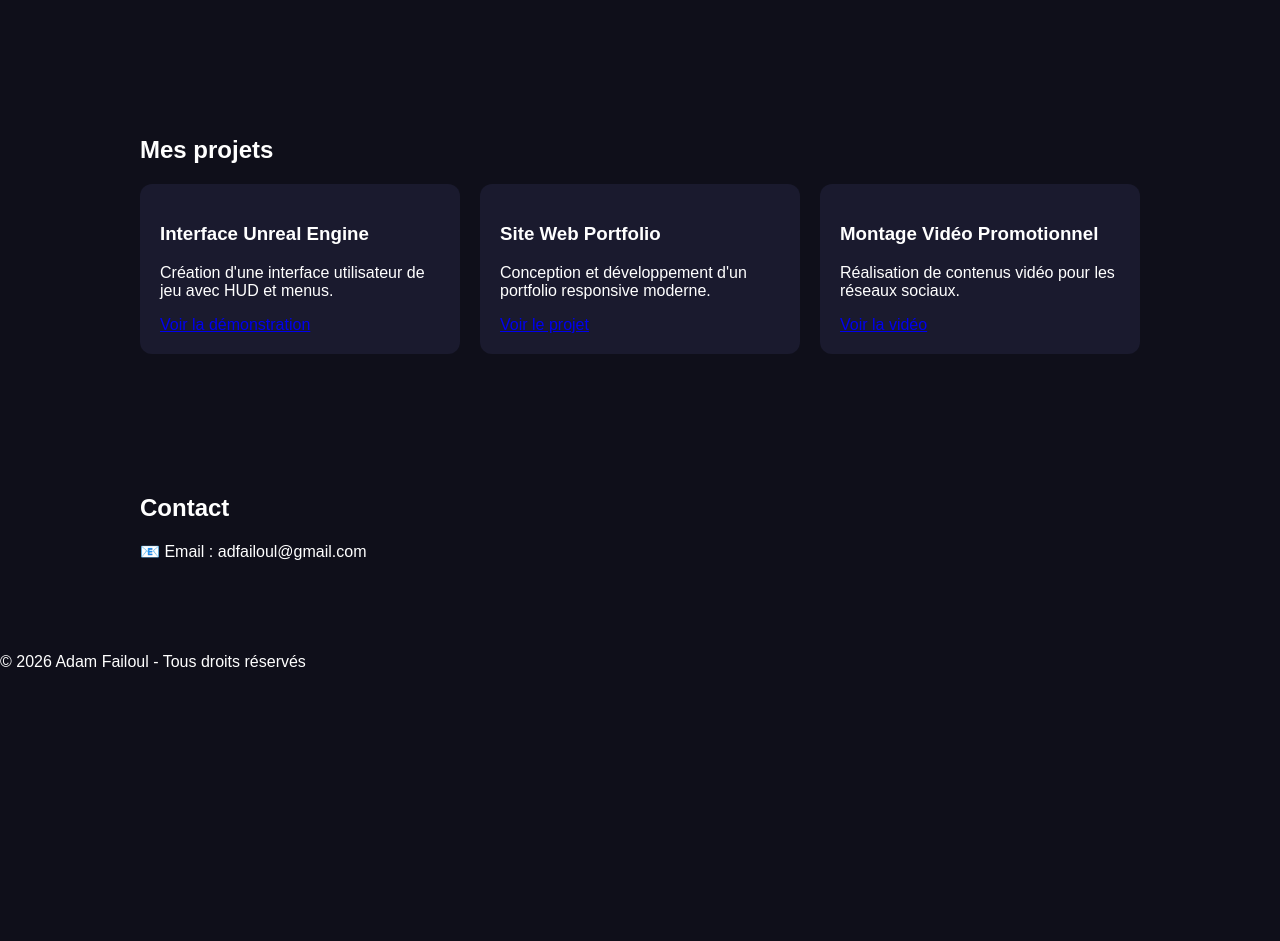
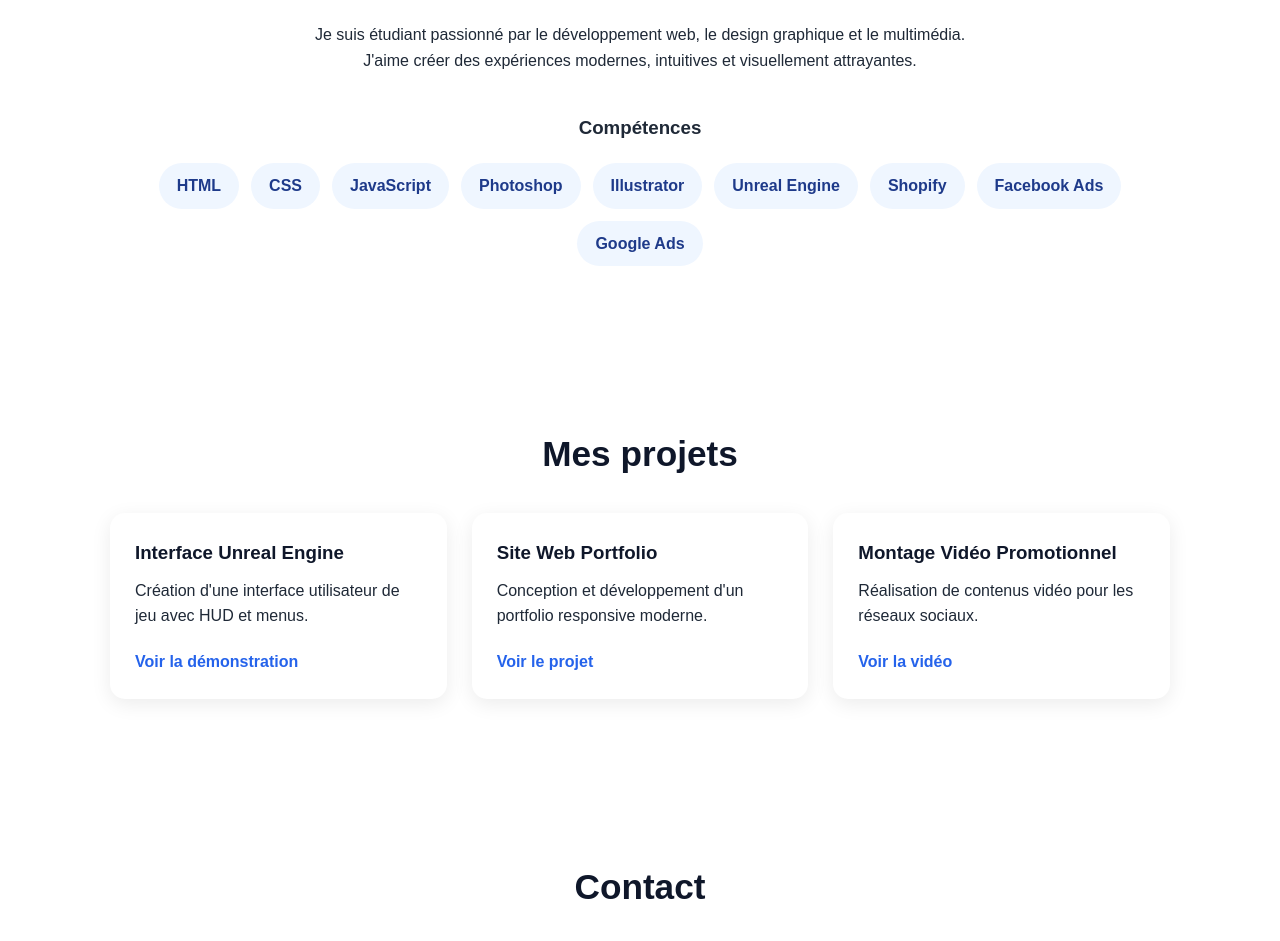
Before and after one commit to Adamelka-dev/AdamFailoul.github.io, a plain HTML site: page index.html in a window 1280 px wide. Shown: the part 616-1557 px from the top of the page. Before the commit the page ends 1303 px from the top, so only its background shows below. Drawn offline with Linux system fonts and the light colour scheme.

Commit message:
Update style.css

```diff
--- a/style.css
+++ b/style.css
@@ -1,78 +1,156 @@
-body {
-  margin: 0;
-  font-family: Arial, sans-serif;
-  background: #0f0f1a;
-  color: white;
+*{
+    margin:0;
+    padding:0;
+    box-sizing:border-box;
+}
+
+body{
+    font-family:Arial, sans-serif;
+    background:#ffffff;
+    color:#1f2937;
+    line-height:1.6;
 }
 
 /* HEADER */
-header {
-  text-align: center;
-  padding: 80px 20px;
+
+header{
+    background:linear-gradient(135deg,#0f172a,#1e3a8a);
+    color:white;
+    text-align:center;
+    padding:120px 20px;
 }
 
-header h1 {
-  font-size: 3em;
+.hero h1{
+    font-size:4rem;
+    margin-bottom:15px;
 }
 
-header p {
-  color: #aaa;
+.hero p{
+    font-size:1.2rem;
+    margin-bottom:30px;
+    opacity:0.9;
 }
 
-.btn {
-  display: inline-block;
-  margin-top: 20px;
-  padding: 10px 20px;
-  background: #6c63ff;
-  color: white;
-  text-decoration: none;
-  border-radius: 8px;
+.btn{
+    display:inline-block;
+    padding:14px 28px;
+    background:white;
+    color:#1e3a8a;
+    text-decoration:none;
+    border-radius:10px;
+    font-weight:bold;
+    transition:0.3s;
 }
 
-/* SECTIONS */
-section {
-  padding: 60px 20px;
-  max-width: 1000px;
-  margin: auto;
+.btn:hover{
+    transform:translateY(-3px);
 }
 
-/* PROJECT GRID */
-.grid {
-  display: grid;
-  grid-template-columns: repeat(auto-fit, minmax(250px, 1fr));
-  gap: 20px;
+/* Sections */
+
+section{
+    max-width:1100px;
+    margin:auto;
+    padding:80px 20px;
 }
 
-.card {
-  background: #1a1a2e;
-  padding: 20px;
-  border-radius: 12px;
-  transition: 0.3s;
+section h2{
+    text-align:center;
+    margin-bottom:30px;
+    font-size:2.2rem;
+    color:#0f172a;
 }
 
-.card:hover {
-  transform: translateY(-5px);
-  background: #222244;
+/* About */
+
+#about p{
+    text-align:center;
+    max-width:700px;
+    margin:auto;
 }
 
-/* LIST */
-ul {
-  list-style: none;
-  padding: 0;
+#about h3{
+    text-align:center;
+    margin-top:40px;
+    margin-bottom:20px;
 }
 
-ul li {
-  background: #1a1a2e;
-  margin: 5px 0;
-  padding: 10px;
-  border-radius: 8px;
-}
-.project-detail {
-  max-width: 900px;
-  margin: auto;
-  padding: 40px 20px;
+.skills{
+    display:flex;
+    flex-wrap:wrap;
+    justify-content:center;
+    gap:12px;
 }
 
-.project-detail img {
-  border-radius: 10px;
+.skills span{
+    background:#eff6ff;
+    color:#1e3a8a;
+    padding:10px 18px;
+    border-radius:30px;
+    font-weight:bold;
 }
+
+/* Projets */
+
+.grid{
+    display:grid;
+    grid-template-columns:repeat(auto-fit,minmax(300px,1fr));
+    gap:25px;
+}
+
+.card{
+    background:white;
+    border-radius:15px;
+    padding:25px;
+    box-shadow:0 5px 20px rgba(0,0,0,0.08);
+    transition:0.3s;
+}
+
+.card:hover{
+    transform:translateY(-8px);
+}
+
+.card h3{
+    margin-bottom:10px;
+    color:#0f172a;
+}
+
+.card p{
+    margin-bottom:20px;
+}
+
+.card a{
+    text-decoration:none;
+    color:#2563eb;
+    font-weight:bold;
+}
+
+/* Contact */
+
+#contact{
+    text-align:center;
+}
+
+/* Footer */
+
+footer{
+    text-align:center;
+    padding:25px;
+    background:#f8fafc;
+    color:#64748b;
+    border-top:1px solid #e2e8f0;
+}
+
+/* Mobile */
+
+@media(max-width:768px){
+
+    .hero h1{
+        font-size:2.5rem;
+    }
+
+    .hero p{
+        font-size:1rem;
+    }
+
+}
```
